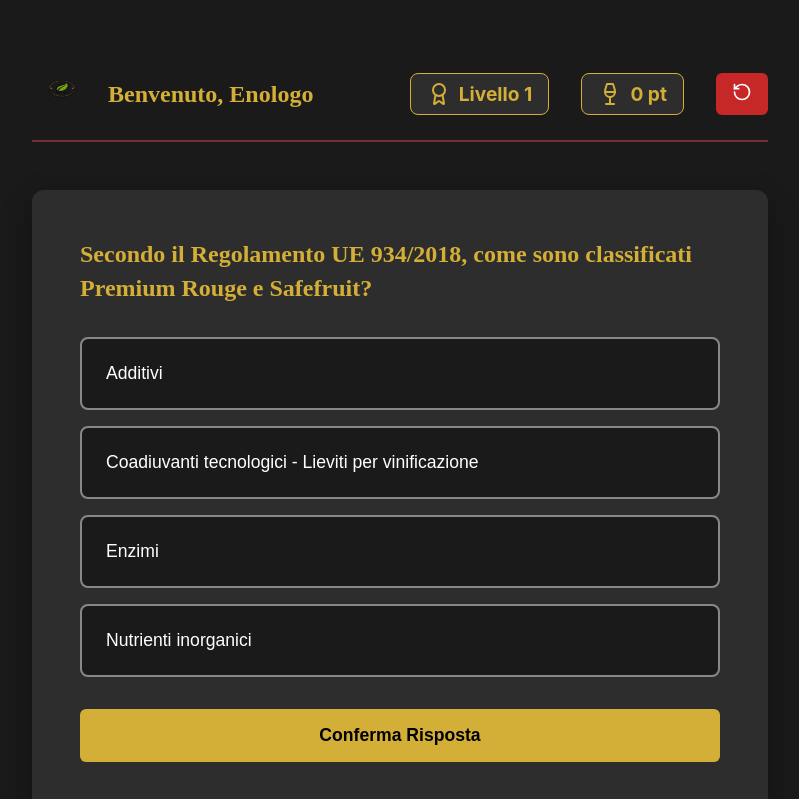
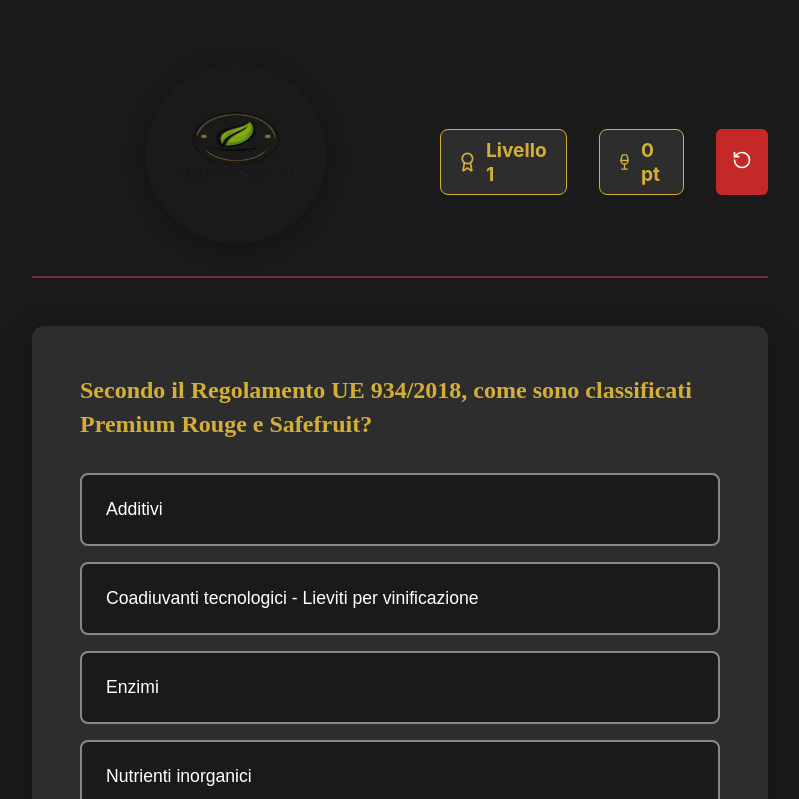
Before and after one commit to GiovanniXX98/vino, a React (Vite) app in the folder client/: page / in a window 1280 px wide. Shown: the top 799 px of the page, without its empty margins (240-1039 px from the left). Built offline with nearby package versions, Linux system fonts and the light colour scheme.

Commit message:
Logo ingrandito e rimossa scritta benvenuto

```diff
--- a/client/src/Quiz.jsx
+++ b/client/src/Quiz.jsx
@@ -52,10 +52,10 @@
   return (
     <div className="quiz-container">
       <div className="header">
-        <div style={{ display: 'flex', alignItems: 'center', gap: '1rem' }}>
-          <img src="/vino/logo.png" alt="Logo" style={{ width: '60px', height: '60px', borderRadius: '50%', border: '2px solid var(--accent)' }} />
-          <h2>Benvenuto, {user.nome}</h2>
+        <div style={{ display: 'flex', justifyContent: 'center', width: '100%', marginBottom: '1rem' }}>
+          <img src="/vino/logo.png" alt="Logo" style={{ width: '180px', height: '180px', borderRadius: '50%', border: '4px solid var(--accent)', boxShadow: '0 4px 20px rgba(0,0,0,0.3)' }} />
         </div>
+
 
         <div className="header-stats">
           <div className="stat-badge">
```
